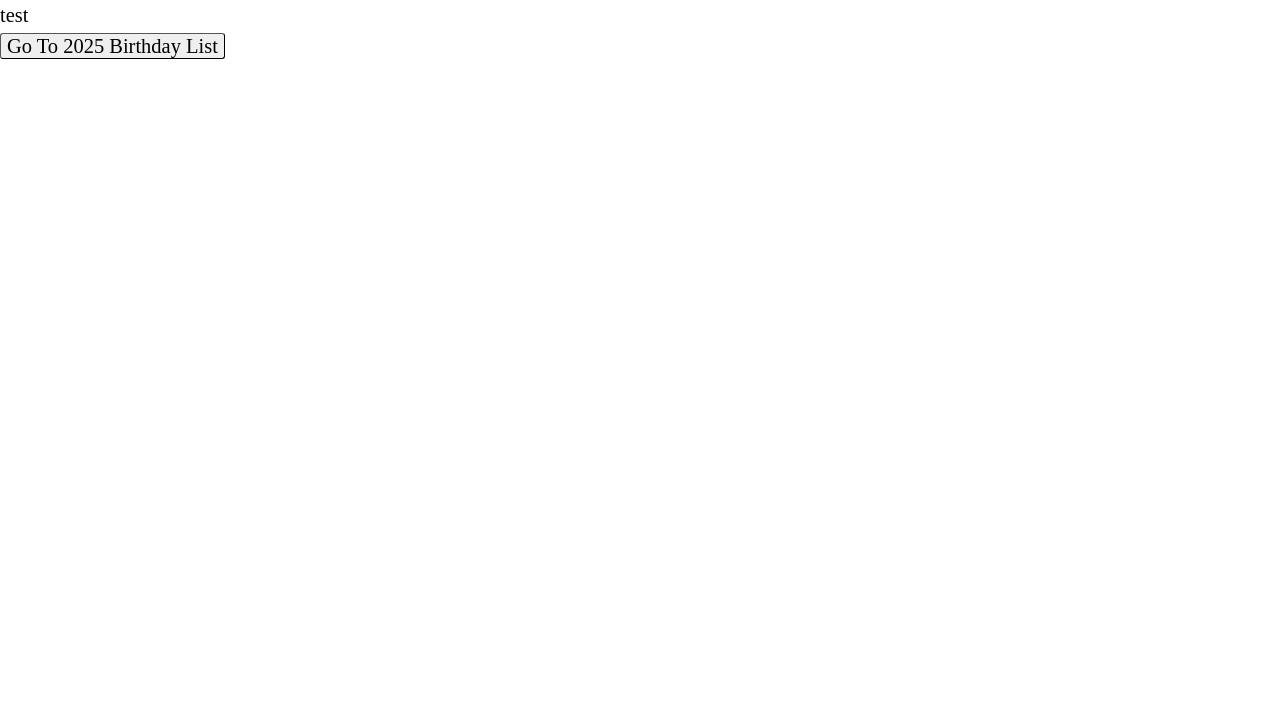
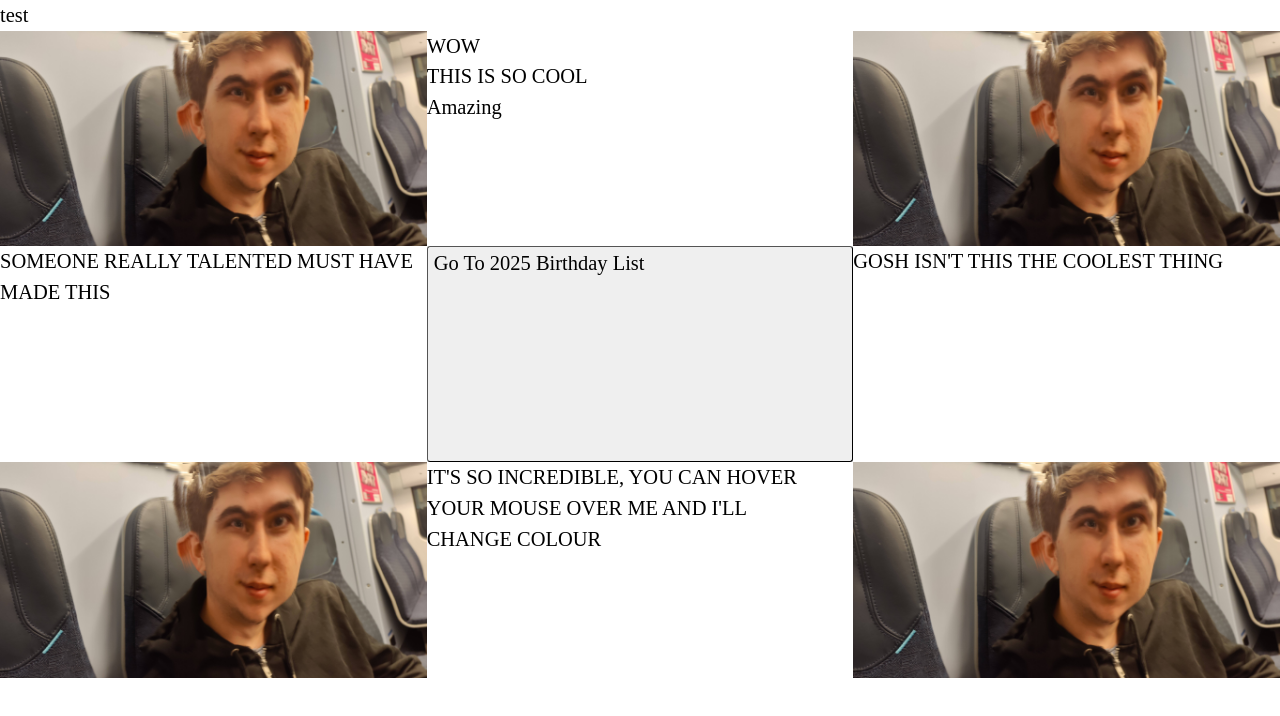
Before and after one commit to Danjor225/birthday-2025, a plain HTML site: page index.html in a window 1280 px wide. Drawn offline with Linux system fonts and the light colour scheme.

Commit message:
Create basic grid layout of homepage

```diff
--- a/index.html
+++ b/index.html
@@ -10,6 +10,21 @@
 </head>
 <body>
     <div>test</div>
-    <a href="./birthday-list.html" class="button">Go To 2025 Birthday List</a>
+    <div id="grid-container">
+        <img src="./Images/Face.jpg">
+        <div>
+            <p>WOW</p>
+            <p>THIS IS SO COOL</p>
+            <p>Amazing</p>
+        </div>
+        <img src="./Images/Face.jpg">
+        <p>SOMEONE REALLY TALENTED MUST HAVE MADE THIS</p>
+        <a href="./birthday-list.html" class="button">Go To 2025 Birthday List</a>
+        <p>GOSH ISN'T THIS THE COOLEST THING</p>
+        <img src="./Images/Face.jpg">
+        <p>IT'S SO INCREDIBLE, YOU CAN HOVER YOUR MOUSE OVER ME AND I'LL CHANGE COLOUR</p>
+        <img src="./Images/Face.jpg">
+    </div>
+
 </body>
 </html>
--- a/styles.css
+++ b/styles.css
@@ -16,7 +16,11 @@ a.button {
 }
 
 
-
+#grid-container{
+    display: grid;
+    grid-template-columns: repeat(3, 1fr);
+    grid-template-rows: repeat(3, 1fr);
+}
 
 
 
```
Also changed, not shown: Images/Face.jpg (added).
